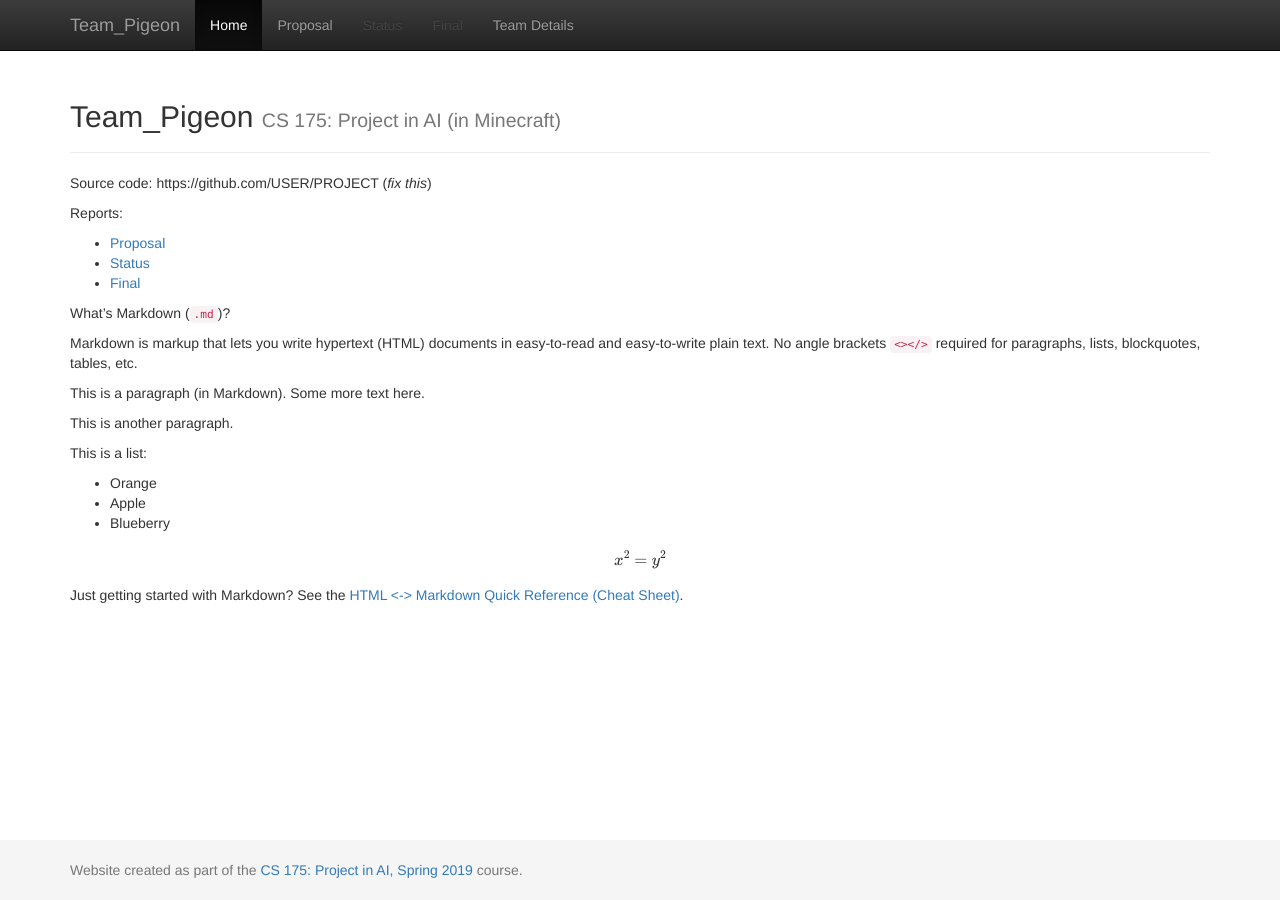
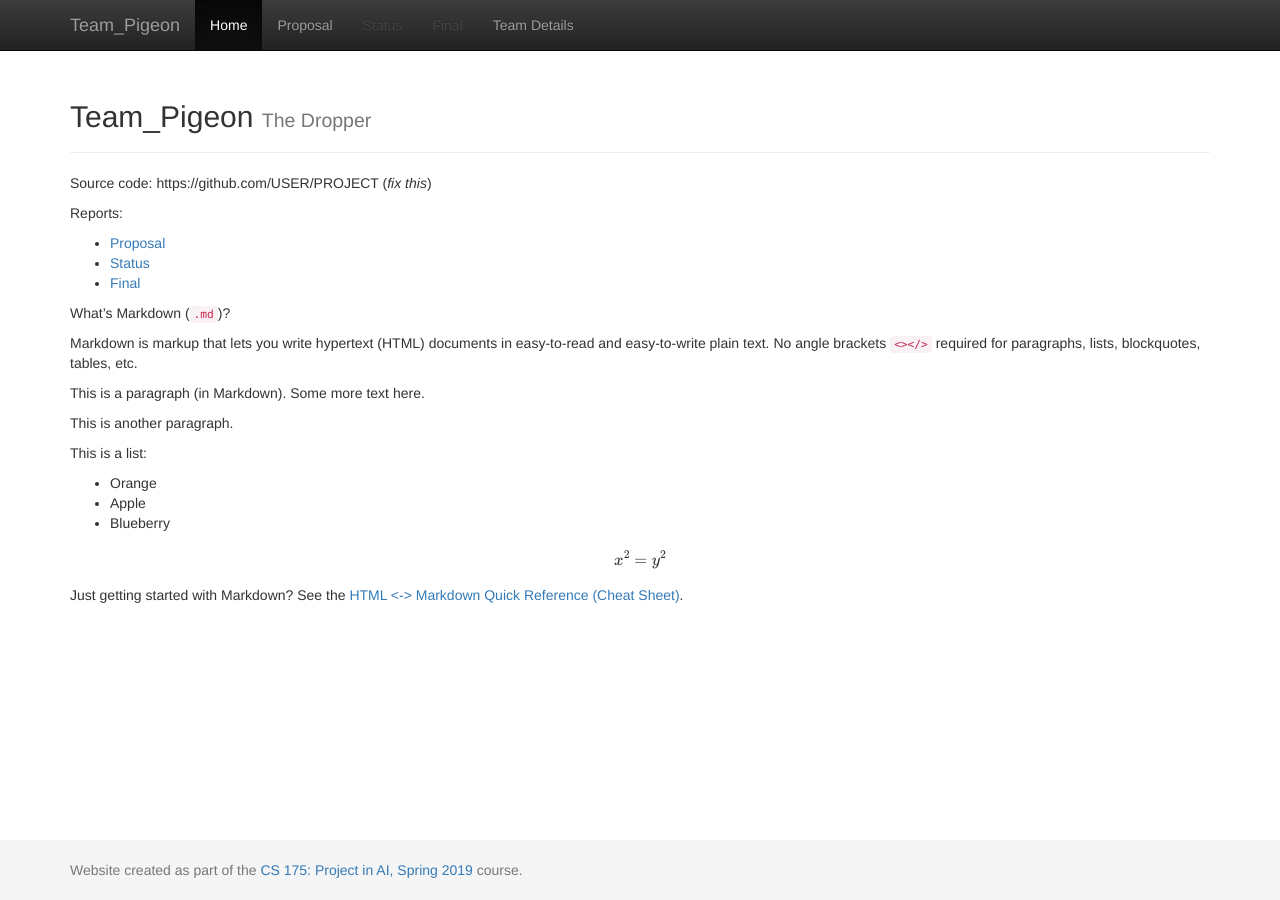
Before and after one commit to shanshs/Team-Pigeon, a Jekyll site: the page built from docs/index.md, in a window 1280 px wide. Built offline with Jekyll 4.4.1, drawn with Linux system fonts in a browser that asks for light colours; formulas are drawn with MathJax 3.

Commit message:
Update _config.yml

```diff
--- a/docs/_config.yml
+++ b/docs/_config.yml
@@ -2,7 +2,7 @@
 # site.title
 
 title:    'Team_Pigeon'
-subtitle: 'CS 175: Project in AI (in Minecraft)'
+subtitle: 'The Dropper'
 
 
 #########################
```
